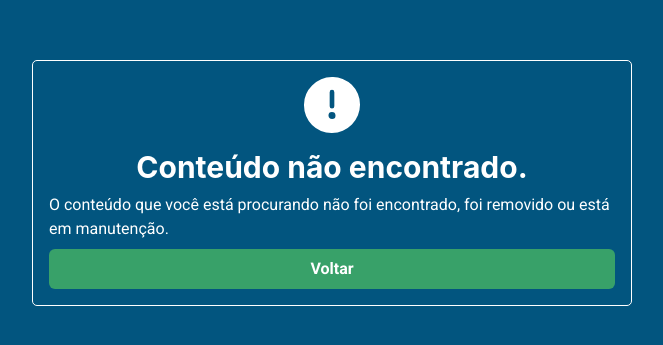
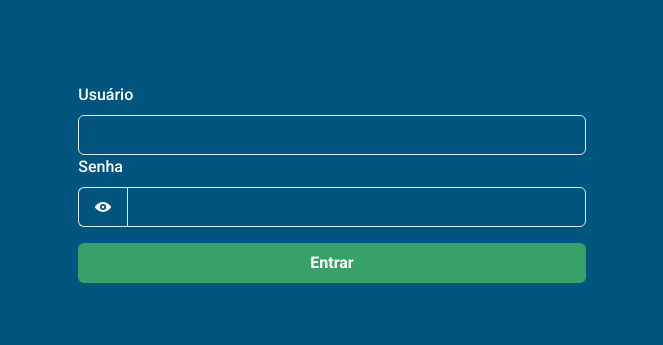
Before and after one commit to victor-0x29a/legends-wiki, a React (Vite) app: page /auth/login in a window 1280 px wide. Shown: the part 217-562 px from the top of the page, without its empty margins (308-971 px from the left). Built offline with nearby package versions, Linux system fonts and the light colour scheme.

Commit message:
Feat: login page has created

```diff
--- /dev/null
+++ b/src/pages/Authentication/AuthenticationPage.tsx
@@ -0,0 +1,48 @@
+import { ViewIcon, ViewOffIcon } from "@chakra-ui/icons";
+import { Button, Container, FormControl, FormLabel, Input, InputGroup, InputLeftAddon } from "@chakra-ui/react";
+import { useCallback, useState } from "react";
+import { LegendsSize } from "../../styles/constants.style";
+import { useFormik } from "formik";
+import { signInSchema } from "./AuthenticationSchemas";
+import { FormError } from "../../components/FormError/FormError";
+
+const INITIAL_DATA = {
+    username: "",
+    password: ""
+}
+
+export const AuthenticationPage = () => {
+    const [showPassword, setShowPassword] = useState(false)
+    const togglePasswordVisibility = useCallback(() => setShowPassword((curr) => !curr), [])
+
+    const formik = useFormik({
+        initialValues: INITIAL_DATA,
+        onSubmit: (values) => {
+            console.log(values)
+        },
+        validationSchema: signInSchema
+    })
+
+    return (
+        <Container size={"sm"} w="100vw" h="100vh" display={"flex"} justifyContent={"center"} alignItems={"center"}>
+            <FormControl>
+                <FormLabel>Usuário</FormLabel>
+                <Input type="text" name="username" onChange={formik.handleChange} onBlur={formik.handleBlur} />
+                <FormError errorData={formik.errors.username} />
+                <FormLabel>Senha</FormLabel>
+                <InputGroup>
+                    <InputLeftAddon onClick={togglePasswordVisibility} bgColor={"transparent"}>
+                        {showPassword ?
+                            <ViewOffIcon /> :
+                            <ViewIcon />}
+                    </InputLeftAddon>
+                    <Input type={showPassword ? "text" : "password"} name="password" onChange={formik.handleChange} onBlur={formik.handleBlur} />
+                </InputGroup>
+                <FormError errorData={formik.errors.password} />
+                <Button w={"100%"} marginTop={LegendsSize.margin.normal} onClick={() => formik.submitForm()} colorScheme="green">
+                    Entrar
+                </Button>
+            </FormControl>
+        </Container>
+    );
+}
```
Also changed, not shown: src/routes.tsx (+10 -0 lines).
